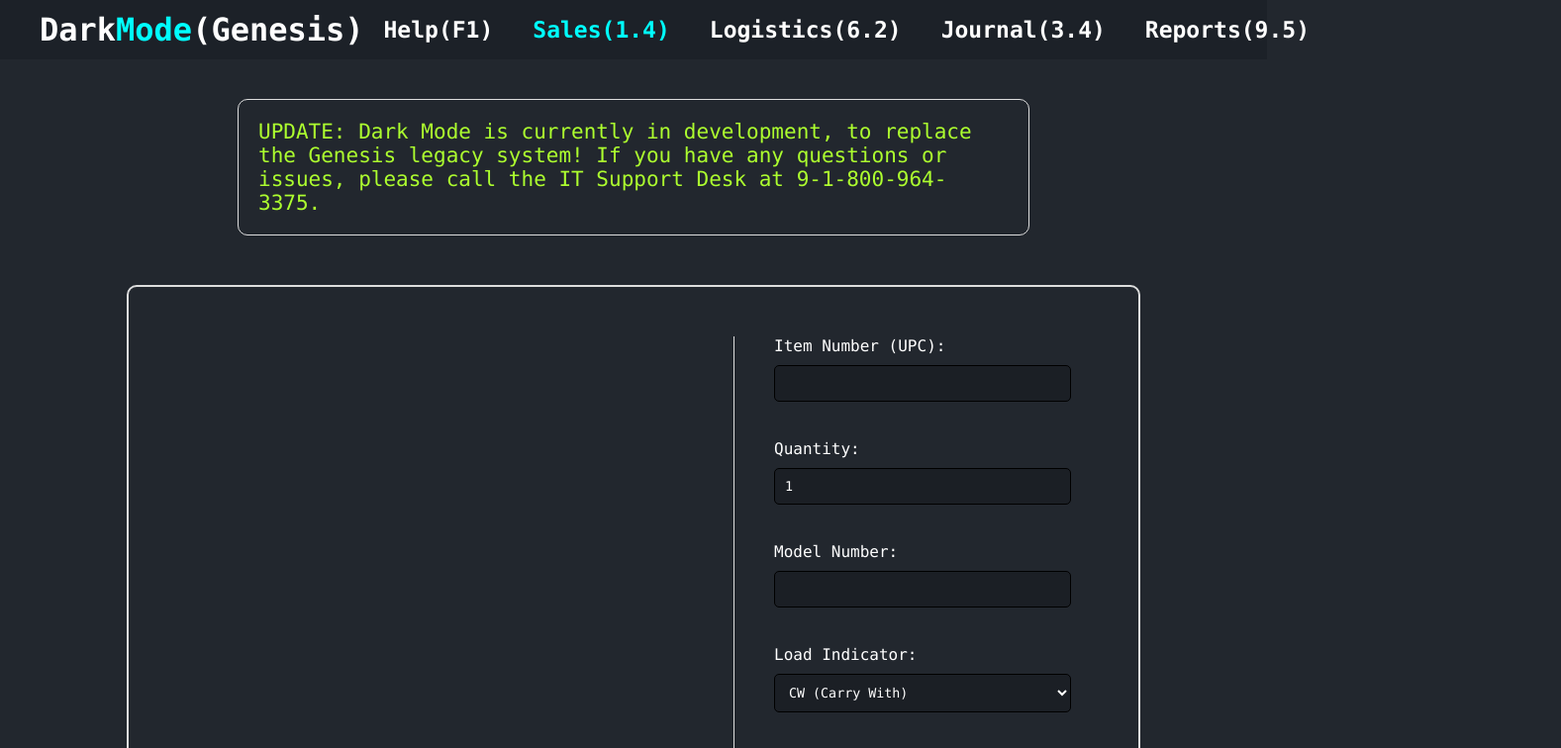
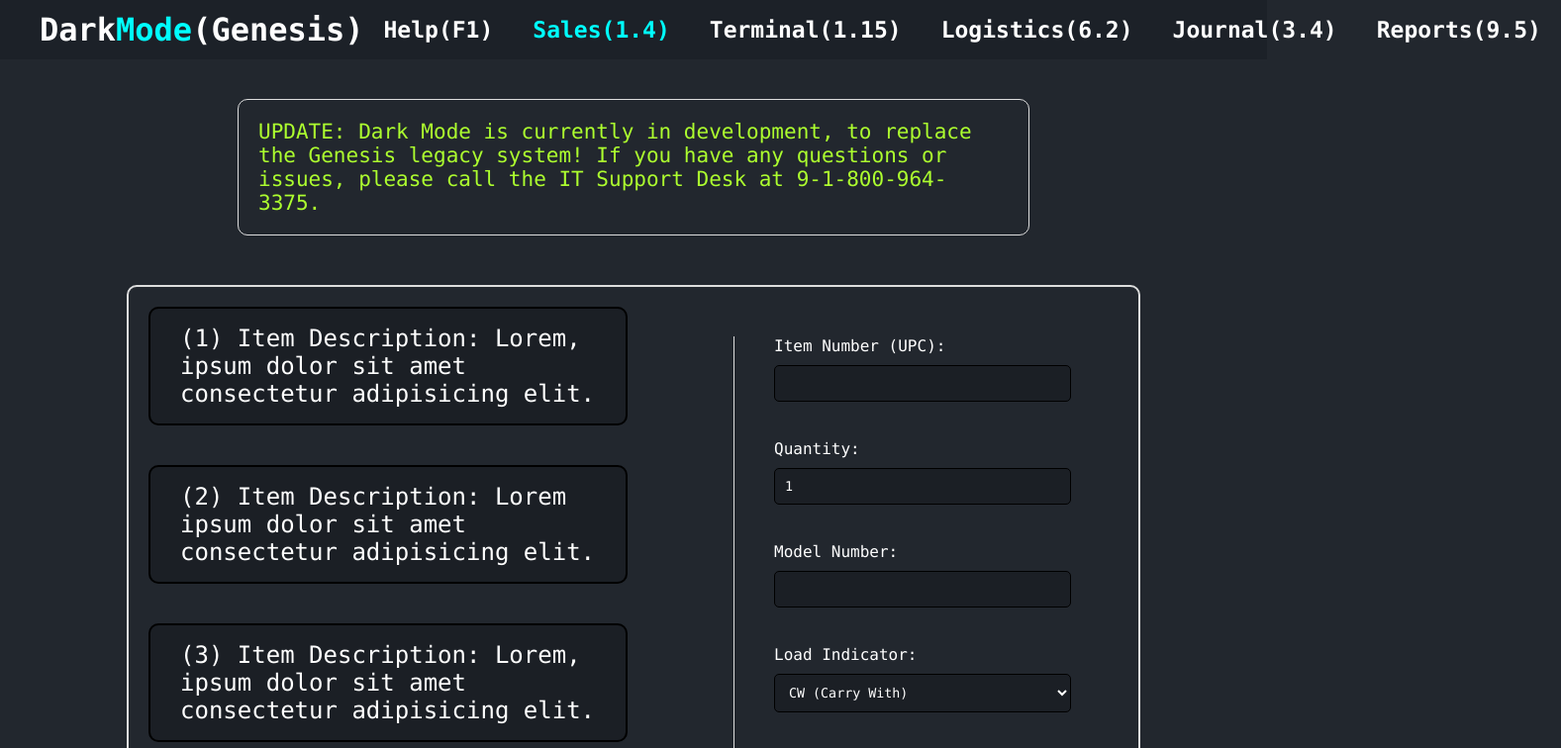
Before and after one commit to VEAJAY/DarkMode, a React (Create React App) app: page / in a window 1280 px wide. Both pictures are taken after a click on the link "Sales(1.4)". Shown: the top 756 px of the page at 99% size, 1577 px wide, since content can reach past the window. Built offline with nearby package versions, Linux system fonts and the light colour scheme.

Commit message:
Finished the Sales screen

```diff
--- a/src/Help/Help.css
+++ b/src/Help/Help.css
@@ -2,10 +2,10 @@
     color: white;
 }
 ul li {
-    padding: 60px;
+    padding: 30px 60px;
 }
 .help-list li p {
-    font-size: 30px;
+    font-size: 25px;
 }
 .title {
     color: cyan;
--- a/src/Help/Help.jsx
+++ b/src/Help/Help.jsx
@@ -8,7 +8,12 @@ function Help() {
       <ul className='help-list'>
         <li>
           <p>
-            1.4 - <span className='title'>Sales:</span> Checkout screen for totaling transactions. Please set the load indicators for correct use: CW(carry with), NL(not loaded), PL(pickup later), LD(lowes delivery).SOE and WEX orders are NOT available in Dark Mode. Use Manual Order in MRV and transmit PO to vendor
+            1.4 - <span className='title'>Sales:</span> Use the checkout screen for totaling transactions. Please set the load indicators for correct use: CW(carry with), NL(not loaded), PL(pickup later), LD(lowes delivery). Refund/rebill may be needed for incorrect load indicators. SOE and WEX orders are NOT available in Dark Mode. Use Manual Order in MRV and transmit PO to vendor
+          </p>
+        </li>
+        <li>
+          <p>
+            1.15 - <span className='title'>Terminal:</span> Use the Terminal screen to check the status of registers and the amounts that they are expected to carry. Toggle (F6) to view the status of all terminals. Perform regular pulls to keep register amounts as low as possible
           </p>
         </li>
         <li>
@@ -18,7 +23,7 @@ function Help() {
         </li>
         <li>
           <p>
-            3.4 - <span className='title'>Journals:</span> View receipt jopurnals within the last 3 months, transaction accounts in cash, check and credit accounts. DL numbers are exposed only through Journals screen. Use 24:00 time to spool receipt journals to 9.5
+            3.4 - <span className='title'>Journals:</span> View receipt jopurnals within the last three months, transaction accounts in cash, check and credit accounts. DL numbers are exposed only through Journals screen. Use 24:00 time to spool receipt journals to 9.5
           </p>
         </li>
         <li>
--- a/src/Navbar/Navbar.jsx
+++ b/src/Navbar/Navbar.jsx
@@ -21,6 +21,9 @@ function Navbar({ setContent, currentContent }) {
               <a href="#" className={isActive('Sales')} onClick={() => setContent('Sales')}>Sales(1.4)</a>
             </li>
             <li>
+              <a href="#" className={isActive('Terminal')} onClick={() => setContent('Terminal')}>Terminal(1.15)</a>
+            </li>
+            <li>
               <a href="#">Logistics(6.2)</a>
             </li>
             <li>
--- a/src/Sales/Sales.css
+++ b/src/Sales/Sales.css
@@ -1,3 +1,8 @@
+.sales-screen {
+    display: flex;
+}
+
+
 form {
     border-left: 1px solid #ddd;
     padding-left: 40px;
@@ -40,4 +45,35 @@ textarea.input-field {
 }
 .form-container button:hover {
     background-color: rgba(176, 176, 176, 0.2);
+    border: 1px solid white;
 }
+
+
+.item-list {
+    display: flex;
+    flex-direction: column;
+    width: 100%;
+}
+.item {
+    width: 100%;
+    height: 120px;
+    background-color: rgba(0, 0 , 0, 0.2);
+    margin: 20px;
+    border: 2px solid black;
+    border-radius: 10px;
+    cursor: pointer;
+
+    display: flex;
+    align-items: center;
+    padding: 0 30px;
+}
+.item:hover {
+    background-color: rgba(101, 101, 101, 0.2);
+    border: 2px solid white;
+}
+.item p {
+    font-size: 24px;
+}
+.total {
+    margin-left: 30px;
+}
--- a/src/Sales/Sales.jsx
+++ b/src/Sales/Sales.jsx
@@ -5,6 +5,32 @@ import './Sales.css'
 function Sales() {
   return (
     <>
+      <div className="sales-screen">
+        <div className="item-list">
+          <div className="item">
+            <p>(1) Item Description: Lorem, ipsum dolor sit amet consectetur adipisicing elit.</p>
+          </div>
+          <div className="item">
+            <p>(2) Item Description: Lorem ipsum dolor sit amet consectetur adipisicing elit.</p>
+          </div>
+          <div className="item">
+            <p>(3) Item Description: Lorem, ipsum dolor sit amet consectetur adipisicing elit.</p>
+          </div>
+          <div className="item">
+            <p>(4) Item Description: Lorem, ipsum dolor sit amet consectetur adipisicing elit.</p>
+          </div>
+          <div className="item">
+            <p>(5) Item Description: Lorem, ipsum dolor sit amet consectetur adipisicing elit.</p>
+          </div>
+          <div className="item">
+            <p>(6) Item Description: Lorem, ipsum dolor sit amet consectetur adipisicing elit.</p>
+          </div>
+
+        </div>
+
+
+
+        {/* START FORM */}
         <div className="form-container">
           <form action="POST">
 
@@ -42,10 +68,17 @@ function Sales() {
           <textarea name="" id="" className='input-field' cols="35" rows="10"></textarea>
 
           <div className='btn-container'>
-          <button>Process(F9)</button>
+            <button>Process (F9)</button>
           </div>
 
           </form>
+        </div>
+        {/* END FORM */}
+      </div>
+
+      <div className="total">
+        <h3>Tax: $0.00</h3>
+        <h1>Subtotal: $0.00</h1>
       </div>
 
       </>
```
Lines whose indentation alone changed are shown as unchanged.
